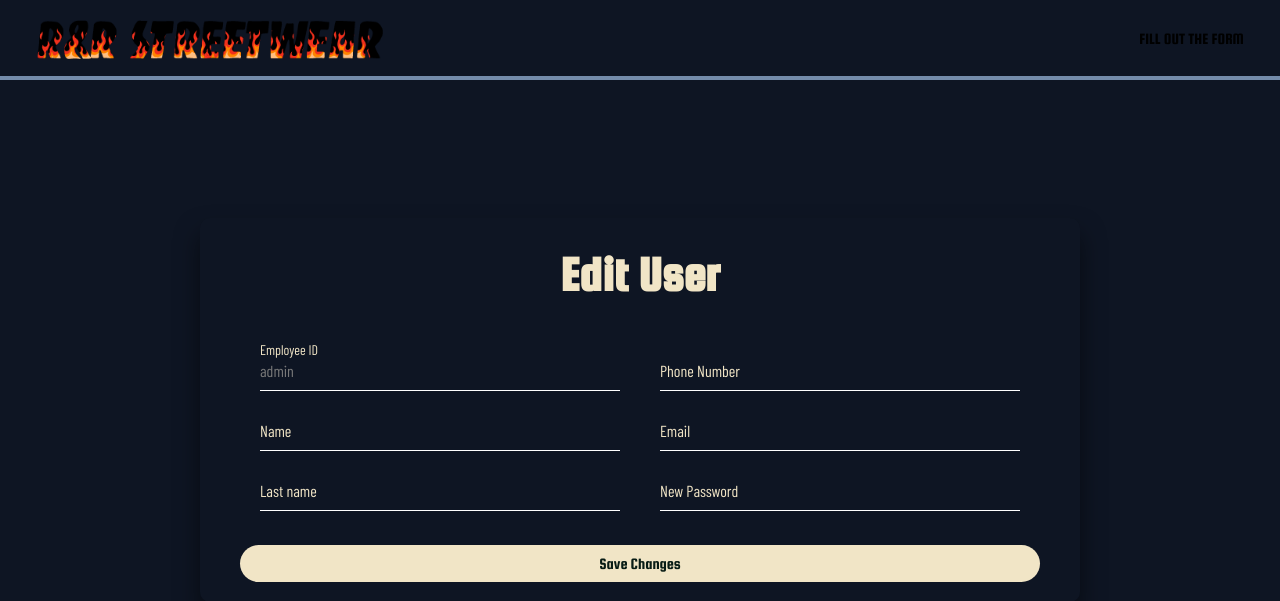
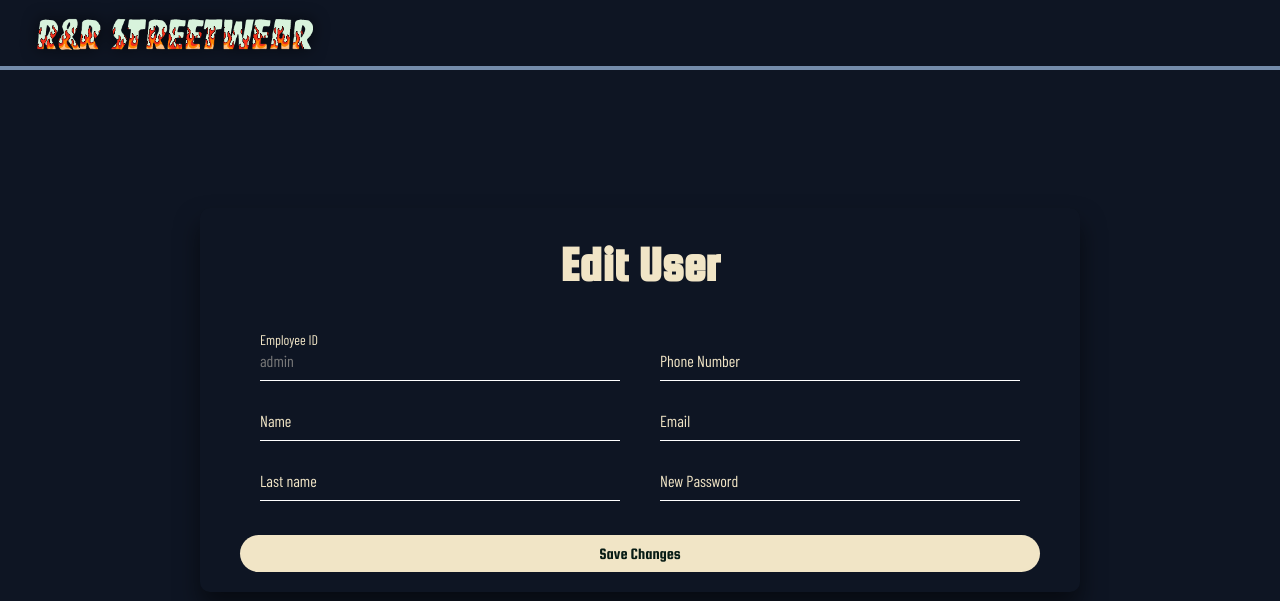
Before and after one commit to AlejandroRiba/proyectocryp2, a Flask app: page /datos_admin in a window 1280 px wide. Shown: the top 601 px of the page. Run offline with Flask 3, Linux system fonts and the light colour scheme; the visitor is signed in with stand-in values (Sample User, id 1).

Commit message:
editar pag datos admin

```diff
--- a/templates/datos_admin.html
+++ b/templates/datos_admin.html
@@ -13,7 +13,7 @@
     <div class="navbar">
         <div class="nav-left">
             <span>&nbsp;</span>
-            <img src="static/images/logo.png" style="height: 50px;">
+            <img src="static/images/logo_edited.png" style="height: 40px; filter: drop-shadow(0 0 8px rgba(0, 0, 0, .7));">
         </div>
 
         <div class="nav-logo">
@@ -22,7 +22,6 @@
 
         <!-- Enlaces del lado derecho -->
         <div class="nav-right">
-            <p>FILL OUT THE FORM</p>
             <span>&nbsp;</span>
         </div>
     </div>
```
